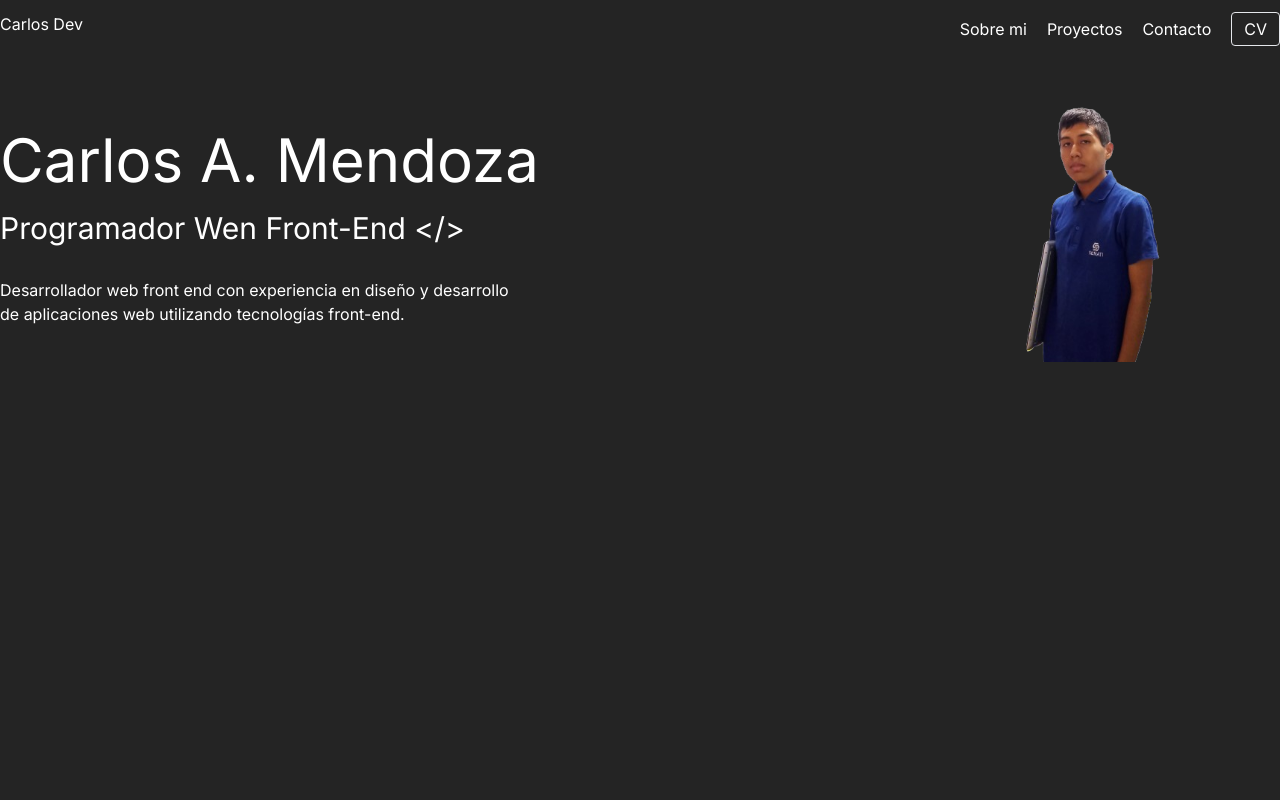
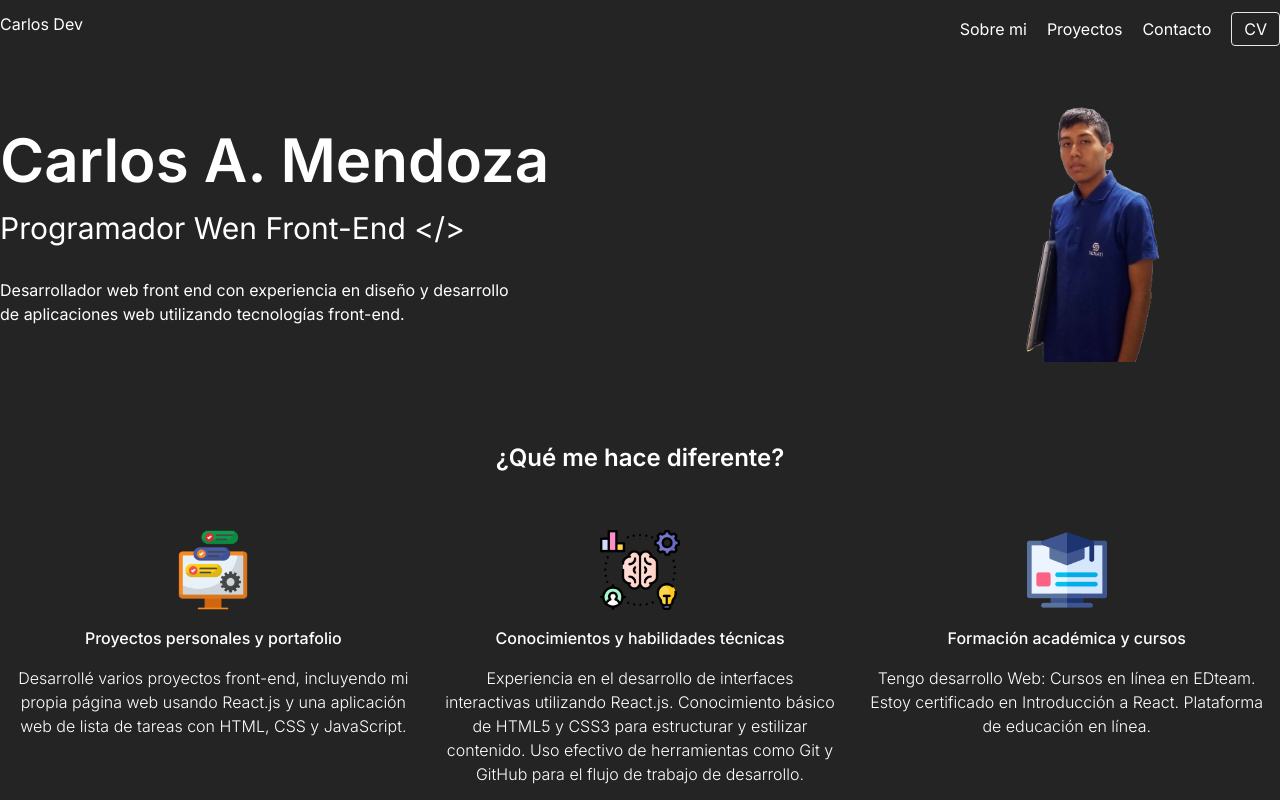
Before and after one commit to CarlosDavid-AM/carlos-dev, a Next.js app: page / in a window 1280 px wide. Built offline with nearby package versions, Linux system fonts and the light colour scheme.

Commit message:
Page Home V.3

```diff
--- a/src/app/page.tsx
+++ b/src/app/page.tsx
@@ -1,3 +1,4 @@
+/* eslint-disable @next/next/no-img-element */
 import React from 'react'
 
 const page = () => {
@@ -6,13 +7,13 @@ const page = () => {
       {/* Header */}
       <div className='flex justify-between'>
         <div className='w-1/2 flex flex-col gap-y-5 pt-14'>
-          <h1 className='text-6xl'>
+          <h1 className='text-6xl font-semibold'>
             Carlos A. Mendoza
           </h1>
           <h2 className='text-3xl'>
             Programador Wen Front-End &lt;/&gt;
           </h2>
-          <p className='mr-28 pt-3'>
+          <p className='mr-28 pt-3 font'>
             Desarrollador web front end con experiencia en diseño y desarrollo de aplicaciones web utilizando
             tecnologías front-end.
           </p>
@@ -21,9 +22,46 @@ const page = () => {
       </div>
 
       {/* Body */}
-      <div></div>
+      <div>
+        <h2 className='text-center mt-20 mb-14 text-2xl font-semibold'>
+          ¿Qué me hace diferente?
+        </h2>
+        <div className='flex text-center'>
+          <div className='w-1/3 flex flex-col gap-y-4 mx-4'>
+            <img src="/imagenes/Proyectos.png" alt="project-img" className='h-20 mx-auto'/>
+            <h3 className='font-medium'>
+              Proyectos personales y portafolio
+            </h3>
+            <p className=' font-light'>
+              Desarrollé varios proyectos front-end, incluyendo mi propia página web usando React.js y una aplicación web de lista
+              de tareas con HTML, CSS y JavaScript.
+            </p>
+          </div>
+          <div className='w-1/3 flex flex-col gap-y-4 mx-4'>
+            <img src="/imagenes/Conosimientos.png" alt="knowledge-img" className='h-20 mx-auto'/>
+            <h3 className='font-medium'>
+              Conocimientos y habilidades técnicas
+            </h3>
+            <p className=' font-light'>
+              Experiencia en el desarrollo de interfaces interactivas utilizando React.js. Conocimiento básico de HTML5 y CSS3 para
+              estructurar y estilizar contenido. Uso efectivo de herramientas como Git y GitHub para el flujo de trabajo de desarrollo.
+            </p>
+          </div>
+          <div className='w-1/3 flex flex-col gap-y-4 mx-4'>
+            <img src="/imagenes/Formacion.png" alt="training-img" className='h-20 mx-auto'/>
+            <h3 className='font-medium'>
+              Formación académica y cursos
+            </h3>
+            <p className=' font-light'>
+              Tengo desarrollo Web: Cursos en línea en EDteam. Estoy certificado en Introducción a React.
+              Plataforma de educación en línea.
+            </p>
+          </div>
+        </div>
+      </div>
 
       {/* Footer */}
+      <div></div>
     </div>
   )
 }
```
